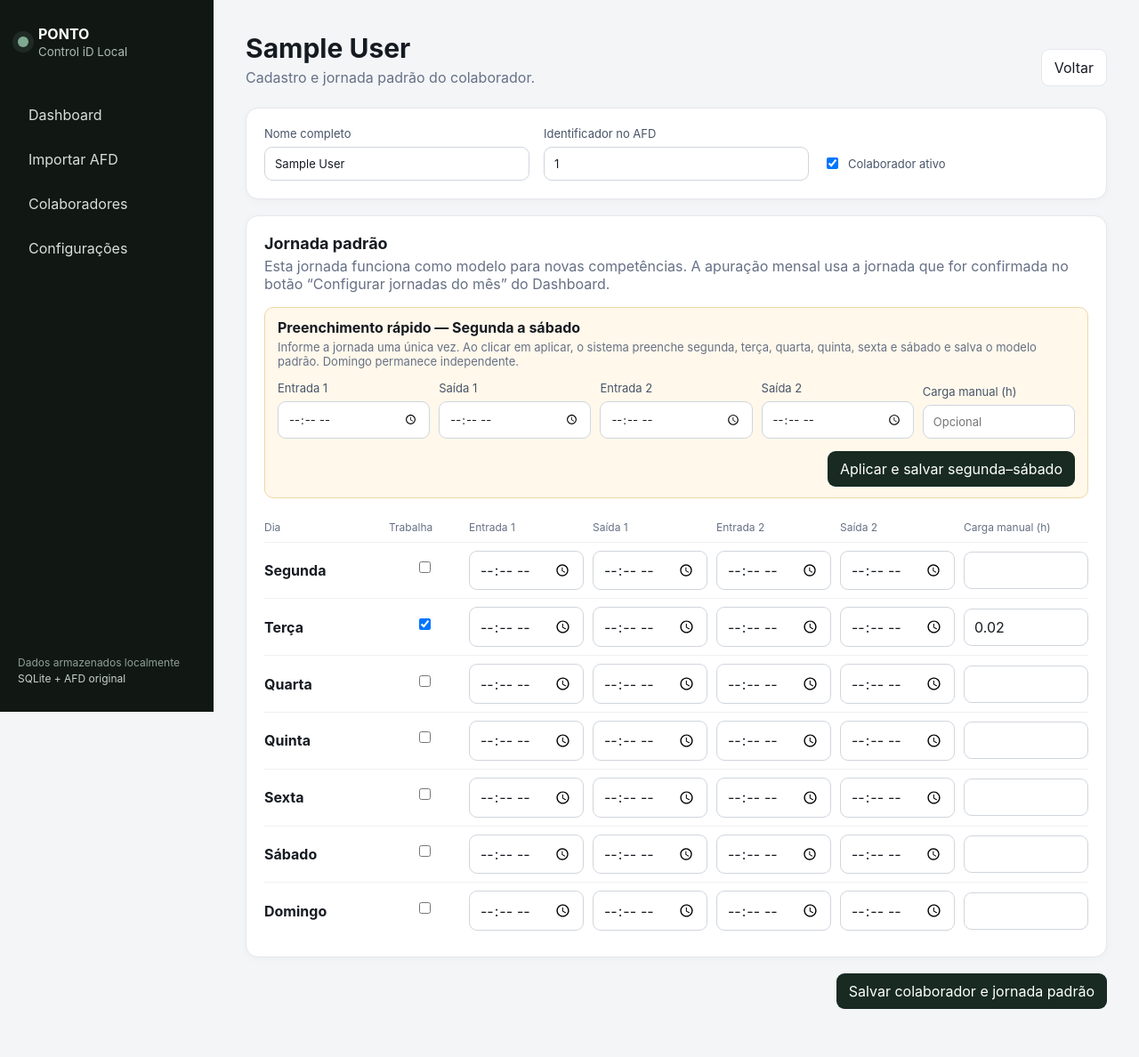
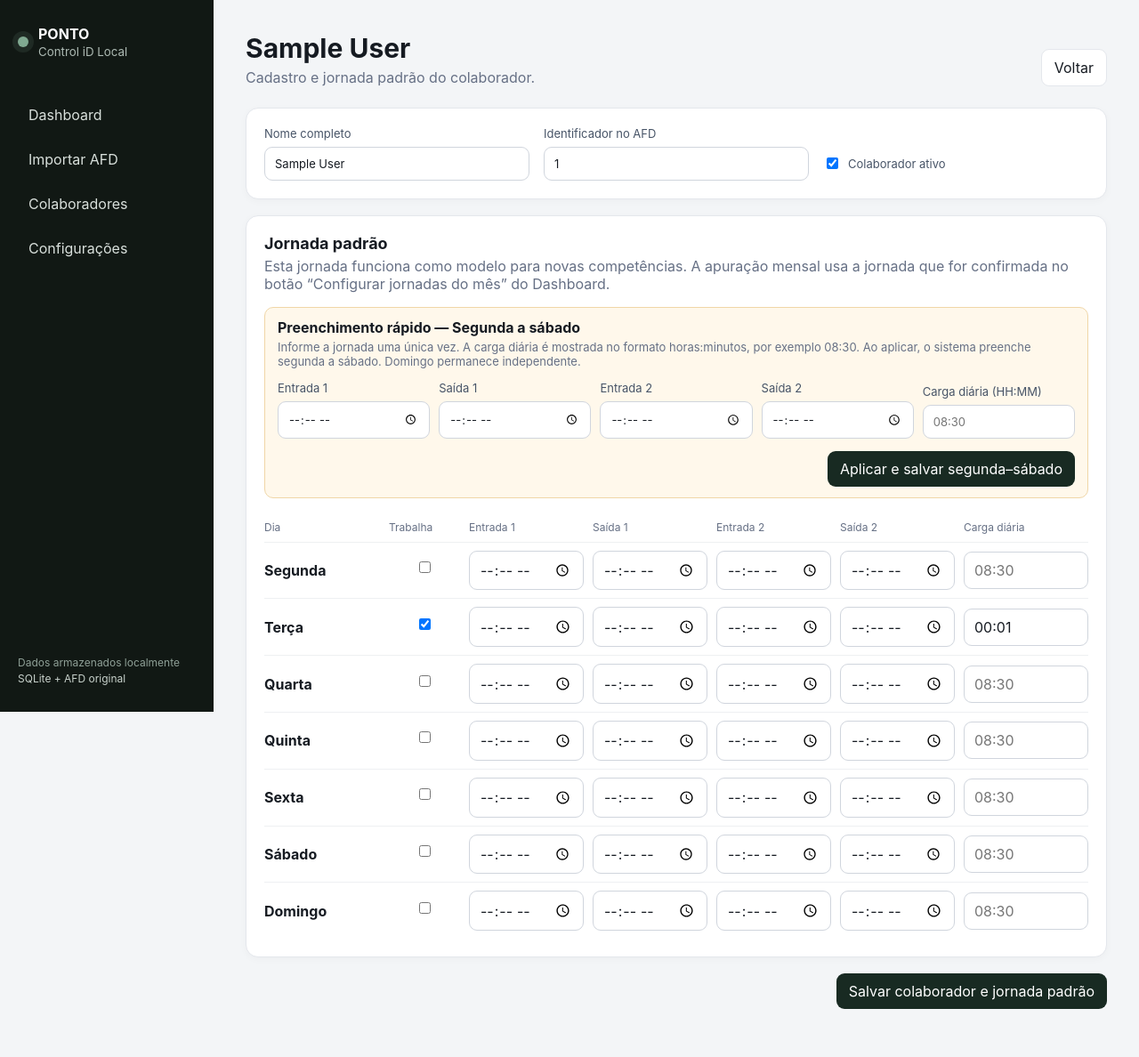
Before and after one commit to lucasgarciamoreira92-rgb/ponto-controlid, a FastAPI app: page /employees/1/edit in a window 1280 px wide. Shown: the whole page at 89% size. Run offline with FastAPI, Linux system fonts and the light colour scheme; tables that the repository leaves empty hold one stand-in row (values such as "Sample post").

Commit message:
Exibe carga horária em HH:MM no cadastro de colaborador

```diff
--- a/templates/employee_form.html
+++ b/templates/employee_form.html
@@ -21,14 +21,14 @@
   <div class="notice" style="display:block;">
     <div style="margin-bottom:14px;">
       <strong>Preenchimento rápido — Segunda a sábado</strong>
-      <div class="help" style="margin-top:4px;">Informe a jornada uma única vez. Ao clicar em aplicar, o sistema preenche segunda, terça, quarta, quinta, sexta e sábado e salva o modelo padrão. Domingo permanece independente.</div>
+      <div class="help" style="margin-top:4px;">Informe a jornada uma única vez. A carga diária é mostrada no formato horas:minutos, por exemplo 08:30. Ao aplicar, o sistema preenche segunda a sábado. Domingo permanece independente.</div>
     </div>
     <div style="display:grid;grid-template-columns:repeat(5,minmax(120px,1fr));gap:10px;align-items:end;">
       <label>Entrada 1<input type="time" id="quick-start1"></label>
       <label>Saída 1<input type="time" id="quick-end1"></label>
       <label>Entrada 2<input type="time" id="quick-start2"></label>
       <label>Saída 2<input type="time" id="quick-end2"></label>
-      <label>Carga manual (h)<input type="number" step="0.01" min="0" max="24" id="quick-hours" placeholder="Opcional"></label>
+      <label>Carga diária (HH:MM)<input type="text" id="quick-duration" inputmode="numeric" placeholder="08:30" pattern="[0-9]{1,2}:[0-5][0-9]"></label>
     </div>
     <div style="display:flex;justify-content:flex-end;margin-top:14px;">
       <button class="button primary" type="button" id="apply-weekdays">Aplicar e salvar segunda–sábado</button>
@@ -36,9 +36,18 @@
   </div>
 
   <div class="schedule-scroll">
-    <div class="schedule-grid header"><span>Dia</span><span>Trabalha</span><span>Entrada 1</span><span>Saída 1</span><span>Entrada 2</span><span>Saída 2</span><span>Carga manual (h)</span></div>
+    <div class="schedule-grid header"><span>Dia</span><span>Trabalha</span><span>Entrada 1</span><span>Saída 1</span><span>Entrada 2</span><span>Saída 2</span><span>Carga diária</span></div>
     {% for wd,label in weekdays %}{% set s=schedules.get(wd) %}
-    <div class="schedule-grid"><strong>{{ label }}</strong><label class="switch"><input type="checkbox" name="d{{wd}}_active" {% if s and s.is_workday %}checked{% endif %}><span></span></label><input type="time" name="d{{wd}}_start1" value="{{ s.start1 if s and s.start1 else '' }}"><input type="time" name="d{{wd}}_end1" value="{{ s.end1 if s and s.end1 else '' }}"><input type="time" name="d{{wd}}_start2" value="{{ s.start2 if s and s.start2 else '' }}"><input type="time" name="d{{wd}}_end2" value="{{ s.end2 if s and s.end2 else '' }}"><input type="number" step="0.01" min="0" max="24" name="d{{wd}}_hours" value="{{ '%.2f'|format((s.expected_minutes or 0)/60) if s else '' }}"></div>
+    <div class="schedule-grid">
+      <strong>{{ label }}</strong>
+      <label class="switch"><input type="checkbox" name="d{{wd}}_active" {% if s and s.is_workday %}checked{% endif %}><span></span></label>
+      <input type="time" name="d{{wd}}_start1" value="{{ s.start1 if s and s.start1 else '' }}">
+      <input type="time" name="d{{wd}}_end1" value="{{ s.end1 if s and s.end1 else '' }}">
+      <input type="time" name="d{{wd}}_start2" value="{{ s.start2 if s and s.start2 else '' }}">
+      <input type="time" name="d{{wd}}_end2" value="{{ s.end2 if s and s.end2 else '' }}">
+      <input type="text" class="duration-display" data-hours-target="d{{wd}}_hours" inputmode="numeric" placeholder="08:30" pattern="[0-9]{1,2}:[0-5][0-9]" value="{{ (s.expected_minutes or 0)|hm if s and s.is_workday else '' }}">
+      <input type="hidden" name="d{{wd}}_hours" id="d{{wd}}_hours" value="{{ '%.6f'|format((s.expected_minutes or 0)/60) if s else '' }}">
+    </div>
     {% endfor %}
   </div>
 </div>
@@ -51,35 +60,73 @@
   const form = document.getElementById('employee-form');
   if (!button || !form) return;
 
+  function clockMinutes(value) {
+    if (!value || value.indexOf(':') === -1) return null;
+    const parts = value.split(':').map(Number);
+    if (parts.length !== 2 || Number.isNaN(parts[0]) || Number.isNaN(parts[1]) || parts[1] < 0 || parts[1] > 59) return null;
+    return parts[0] * 60 + parts[1];
+  }
+
+  function durationFromTimes(start1, end1, start2, end2) {
+    const s1 = clockMinutes(start1), e1 = clockMinutes(end1), s2 = clockMinutes(start2), e2 = clockMinutes(end2);
+    let total = 0;
+    if (s1 !== null && e1 !== null) total += Math.max(0, e1 - s1);
+    if (s2 !== null && e2 !== null) total += Math.max(0, e2 - s2);
+    if (!total) return '';
+    const h = Math.floor(total / 60), m = total % 60;
+    return String(h).padStart(2, '0') + ':' + String(m).padStart(2, '0');
+  }
+
+  function durationToDecimal(value) {
+    const mins = clockMinutes(value);
+    return mins === null ? '' : (mins / 60).toFixed(6);
+  }
+
+  function syncHiddenDurations() {
+    document.querySelectorAll('.duration-display').forEach(function (input) {
+      const hidden = document.getElementById(input.dataset.hoursTarget);
+      if (hidden) hidden.value = durationToDecimal(input.value);
+    });
+  }
+
+  form.addEventListener('submit', syncHiddenDurations);
+
   button.addEventListener('click', function () {
     const values = {
       start1: document.getElementById('quick-start1').value,
       end1: document.getElementById('quick-end1').value,
       start2: document.getElementById('quick-start2').value,
-      end2: document.getElementById('quick-end2').value,
-      hours: document.getElementById('quick-hours').value
+      end2: document.getElementById('quick-end2').value
     };
+    let duration = document.getElementById('quick-duration').value.trim();
 
     const hasTimes = values.start1 && values.end1;
-    const hasManualHours = values.hours !== '';
-    if (!hasTimes && !hasManualHours) {
-      alert('Informe pelo menos Entrada 1 e Saída 1 ou uma carga manual.');
+    if (!hasTimes && !duration) {
+      alert('Informe pelo menos Entrada 1 e Saída 1 ou uma carga diária no formato HH:MM.');
       return;
     }
     if ((values.start2 && !values.end2) || (!values.start2 && values.end2)) {
       alert('Preencha Entrada 2 e Saída 2 juntas.');
       return;
     }
+    if (!duration) duration = durationFromTimes(values.start1, values.end1, values.start2, values.end2);
+    if (clockMinutes(duration) === null) {
+      alert('Informe a carga diária no formato HH:MM, por exemplo 08:30.');
+      return;
+    }
 
     for (let day = 0; day <= 5; day++) {
       const active = document.querySelector('[name="d' + day + '_active"]');
       if (active) active.checked = true;
-      ['start1', 'end1', 'start2', 'end2', 'hours'].forEach(function (field) {
+      ['start1', 'end1', 'start2', 'end2'].forEach(function (field) {
         const target = document.querySelector('[name="d' + day + '_' + field + '"]');
         if (target) target.value = values[field];
       });
+      const visibleDuration = document.querySelector('.duration-display[data-hours-target="d' + day + '_hours"]');
+      if (visibleDuration) visibleDuration.value = duration;
     }
 
+    syncHiddenDurations();
     button.disabled = true;
     button.textContent = 'Salvando jornada…';
     form.requestSubmit();
```
